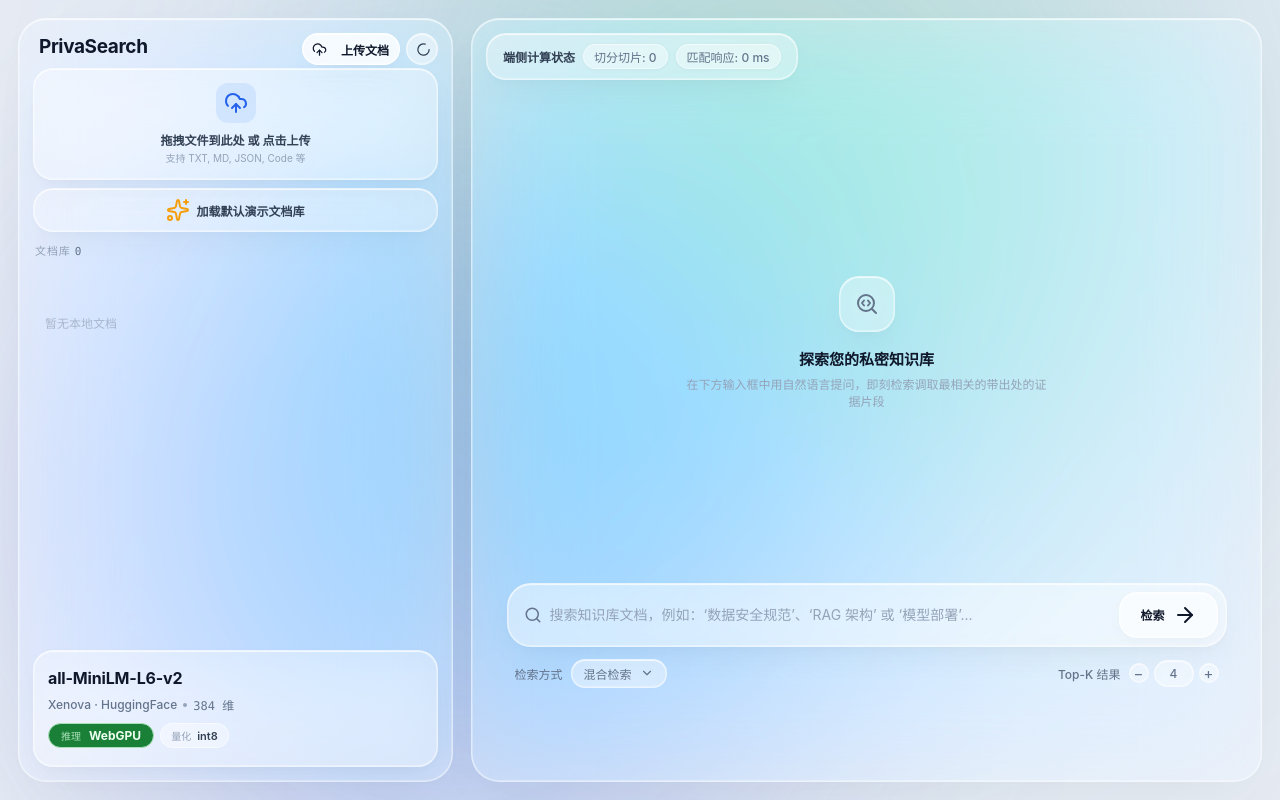
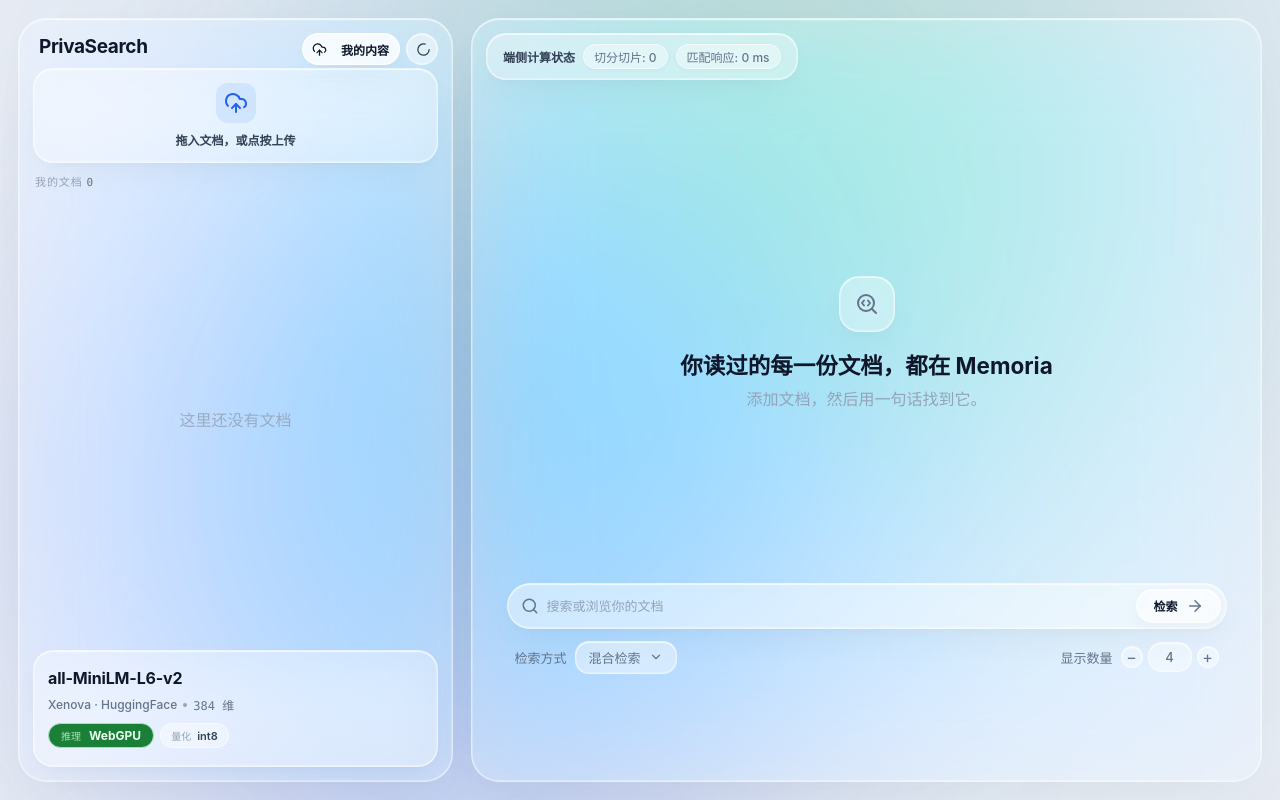
Before and after one commit to Fooxygen/Memoria, a website built with Vite: page index.html in a window 1280 px wide. Built offline with nearby package versions, Linux system fonts and the light colour scheme; files whose address does not match are found by name.

Commit message:
✏️ 调整部分命名

```diff
--- a/index.html
+++ b/index.html
@@ -30,18 +30,13 @@
 						<input type="file" id="file_input" class="visually_hidden" multiple
 							accept=".txt,.md,.json,.csv,.js,.py" />
 						<span class="dropzone_icon" aria-hidden="true"><i data-lucide="upload-cloud"></i></span>
-						<p class="dropzone_title">拖拽文件到此处 或 点击上传</p>
-						<p class="dropzone_hint">支持 TXT, MD, JSON, Code 等</p>
+						<p class="dropzone_title">拖入文档，或点按上传</p>
 					</div>
 
-					<button id="btn_load_sample" class="load_sample card" type="button">
-						<i data-lucide="sparkles" aria-hidden="true"></i>
-						<span>加载默认演示文档库</span>
-					</button>
 				</div>
 
 				<div class="shelf_head">
-					<span class="shelf_label">文档库 <span class="shelf_count" id="doc_count">0</span></span>
+					<span class="shelf_label">我的文档 <span class="shelf_count" id="doc_count">0</span></span>
 					<button id="btn_clear_docs" class="shelf_clear" type="button">清空</button>
 				</div>
 
@@ -49,7 +44,7 @@
 			</section>
 
 			<section class="page_view" id="page_queue" data-page="queue" hidden>
-				<div id="queue_shelf" class="doc_shelf"></div>
+				<div id="queue_shelf" class="doc_waterfall"></div>
 			</section>
 
 			<footer class="runtime card">
@@ -88,8 +83,8 @@
 					<div id="results_list" class="results_list" aria-live="polite">
 						<div id="initial_state" class="empty">
 							<span class="empty_icon card" aria-hidden="true"><i data-lucide="search-code"></i></span>
-							<p class="empty_title">探索您的私密知识库</p>
-							<p class="empty_hint">在下方输入框中用自然语言提问，即刻检索调取最相关的带出处的证据片段</p>
+							<p class="empty_title">你读过的每一份文档，都在 Memoria</p>
+							<p class="empty_hint">添加文档，然后用一句话找到它。</p>
 						</div>
 					</div>
 				</div>
@@ -99,7 +94,7 @@
 				<div class="searchbar">
 					<i data-lucide="search" class="searchbar_icon" aria-hidden="true"></i>
 					<input id="search_input" type="text" autocomplete="off"
-						placeholder="搜索知识库文档，例如：‘数据安全规范’、‘RAG 架构’ 或 ‘模型部署’..." />
+						placeholder="搜索或浏览你的文档" />
 					<button id="btn_search" class="searchbtn" type="button">
 						<span>检索</span>
 						<i data-lucide="arrow-right" aria-hidden="true"></i>
@@ -113,11 +108,11 @@
 					</div>
 
 					<div class="field">
-						<label for="top_k">Top-K 结果</label>
+						<label for="top_k">显示数量</label>
 						<div class="stepper">
-							<button id="top_k_dec" class="step_btn" type="button" aria-label="减少 Top-K 值">−</button>
+							<button id="top_k_dec" class="step_btn" type="button" aria-label="减少显示数量">−</button>
 							<input id="top_k" class="select select_numeric" type="number" inputmode="numeric" min="1" max="20" />
-							<button id="top_k_inc" class="step_btn" type="button" aria-label="增加 Top-K 值">+</button>
+							<button id="top_k_inc" class="step_btn" type="button" aria-label="增加显示数量">+</button>
 						</div>
 					</div>
 				</div>
--- a/src/app/render.ts
+++ b/src/app/render.ts
@@ -26,7 +26,7 @@ export function render_lib_items(docs: LibDoc[]): string {
 }
 
 export function render_lib_empty(): string {
-    return `<p class="doc_shelf_empty">暂无本地文档</p>`;
+    return `<p class="doc_shelf_empty">这里还没有文档</p>`;
 }
 
 export type QueueStatus = "wait" | "run" | "done";
@@ -92,7 +92,7 @@ export function render_result_empty(): string {
     return `
         <div class="empty card">
             <span class="empty_icon" aria-hidden="true"><i data-lucide="ghost"></i></span>
-            <p class="empty_title">未找到匹配的知识切片</p>
+            <p class="empty_title">没有找到相关内容</p>
             <p class="empty_hint">尝试使用更宽泛的关键词或切换检索模式</p>
         </div>`;
 }
--- a/src/main.ts
+++ b/src/main.ts
@@ -7,8 +7,7 @@ import {
     type ResultHit,
     type TextChunk
 } from "./app/types";
-import { SAMPLE_DOCS }          from "./app/samples";
-import { text_chunk_document }  from "./app/text";
+import { text_chunk_document } from "./app/text";
 import { score_chunk }          from "./app/scoring";
 import { dropdown_create }      from "./app/dropdown";
 import { infer_get, infer_local_available } from "./app/infer";
@@ -44,7 +43,6 @@ function by_id<T extends HTMLElement = HTMLElement>(id: string): T {
 
 const drop_zone         = by_id("drop_zone");
 const file_input        = by_id<HTMLInputElement>("file_input");
-const btn_load_sample   = by_id("btn_load_sample");
 const btn_clear_docs    = by_id("btn_clear_docs");
 const doc_list          = by_id("doc_list");
 const doc_count         = by_id("doc_count");
@@ -368,7 +366,7 @@ function page_switch_button_create(page: PageName, icon: string, label_text: str
 }
 
 function page_switchs_button_create(): void {
-    page_switch.appendChild(page_switch_button_create("home", "upload-cloud", "上传文档"));
+    page_switch.appendChild(page_switch_button_create("home", "upload-cloud", "我的内容"));
     page_switch.appendChild(page_switch_button_create("ingest", "loader-circle", "处理队列"));
     page_active_show("home");
 }
@@ -413,12 +411,6 @@ drop_zone.addEventListener("drop", (event) => {
 
 file_input.addEventListener("change", (event) => {
     documents_ingest_insert((event.target as HTMLInputElement).files);
-});
-
-btn_load_sample.addEventListener("click", () => {
-    const files = SAMPLE_DOCS.map((d) => new File([d.content], d.title, { type: "text/plain" }));
-    documents_ingest_insert(files);
-    render_toast("正在导入演示文档库…");
 });
 
 btn_clear_docs.addEventListener("click", () => {
--- a/src/style.css
+++ b/src/style.css
@@ -612,17 +612,17 @@ select {
 }
 
 .empty_title {
-	font-size: 15px;
+	font-size: 22.5px;
 	font-weight: var(--text-strong-w);
 	color: var(--text-strong-c);
 }
 
 .empty_hint {
-	font-size: 12px;
+	font-size: 16px;
 	font-weight: var(--text-faint-w);
 	color: var(--text-faint-c);
 	margin-top: 6px;
-	max-width: 360px;
+	max-width: 420px;
 	margin-left: auto;
 	margin-right: auto;
 }
@@ -720,7 +720,7 @@ select {
 	display: flex;
 	align-items: center;
 	gap: 8px;
-	padding: 8px;
+	padding: 5px;
 	background: rgba(255, 255, 255, 0.38);
 	-webkit-backdrop-filter: blur(40px) saturate(220%);
 	backdrop-filter: blur(40px) saturate(220%);
@@ -752,9 +752,9 @@ select {
 	outline: none;
 	background: transparent;
 	color: var(--text-strong-c);
-	font-size: 14px;
+	font-size: 13px;
 	font-weight: var(--text-body-w);
-	padding: 8px 0;
+	padding: 5px 0;
 }
 
 .searchbar input::placeholder {
@@ -767,7 +767,7 @@ select {
 	align-items: center;
 	gap: 8px;
 	flex-shrink: 0;
-	padding: 10px 20px;
+	padding: 7px 16px;
 	border: var(--bd-w) solid var(--bd-c);
 	border-radius: 18px;
 	background: rgba(255, 255, 255, 0.52);
@@ -778,6 +778,12 @@ select {
 	-webkit-backdrop-filter: blur(24px);
 	backdrop-filter: blur(24px);
 	transition: var(--transition);
+}
+
+.searchbtn [data-lucide="arrow-right"] {
+	width: 18px;
+	height: 18px;
+	color: var(--text-soft-c);
 }
 
 .searchbtn:hover {
@@ -797,7 +803,7 @@ select {
 	gap: 16px;
 	margin-top: 12px;
 	padding: 0 8px;
-	font-size: 12px;
+	font-size: 13px;
 	font-weight: var(--text-soft-w);
 	color: var(--text-soft-c);
 }
@@ -810,6 +816,7 @@ select {
 
 .field > label,
 .field_label {
+	font-size: 13px;
 	font-weight: var(--text-soft-w);
 	color: var(--text-soft-c);
 }
@@ -837,10 +844,10 @@ select {
 	outline: none;
 	background: rgba(255, 255, 255, 0.35);
 	color: var(--text-soft-c);
-	font-size: 12px;
+	font-size: 13px;
 	font-weight: var(--text-soft-w);
 	border-radius: 14px;
-	padding: 5px 28px 5px 12px;
+	padding: 6px 30px 6px 13px;
 	cursor: pointer;
 	box-shadow: var(--glass-specular);
 	-webkit-backdrop-filter: blur(20px);
@@ -854,8 +861,8 @@ select {
 }
 
 .select_numeric {
-	width: 40px;
-	padding: 5px 6px;
+	width: 44px;
+	padding: 6px 6px;
 	text-align: center;
 	-webkit-appearance: none;
 	-moz-appearance: textfield;
@@ -875,8 +882,8 @@ select {
 }
 
 .step_btn {
-	width: 20px;
-	height: 20px;
+	width: 22px;
+	height: 22px;
 	flex-shrink: 0;
 	display: inline-flex;
 	align-items: center;
@@ -886,7 +893,7 @@ select {
 	outline: none;
 	background: rgba(255, 255, 255, 0.35);
 	color: var(--text-soft-c);
-	font-size: 15px;
+	font-size: 16px;
 	line-height: 1;
 	cursor: pointer;
 	box-shadow: var(--glass-specular);
@@ -987,13 +994,13 @@ mark.highlight_mark,
 	display: inline-flex;
 	align-items: center;
 	gap: 8px;
-	padding: 5px 12px;
+	padding: 6px 13px;
 	border: var(--bd-w) solid var(--bd-c);
 	border-radius: 14px;
 	outline: none;
 	background: rgba(255, 255, 255, 0.35);
 	color: var(--text-soft-c);
-	font-size: 12px;
+	font-size: 13px;
 	font-weight: var(--text-soft-w);
 	cursor: pointer;
 	box-shadow: var(--glass-specular);
@@ -1393,12 +1400,13 @@ mark.highlight_mark,
 }
 
 .doc_shelf_empty {
+	margin: auto;
 	text-align: center;
-	padding: 30px 12px;
-	font-size: 12px;
-	font-weight: var(--text-faint-w);
+	padding: 0 24px;
+	font-size: 16px;
+	font-weight: var(--text-soft-w);
 	color: var(--text-faint-c);
-	opacity: 0.7;
+	opacity: 0.85;
 }
 
 @media (max-width: 1024px) {
```
